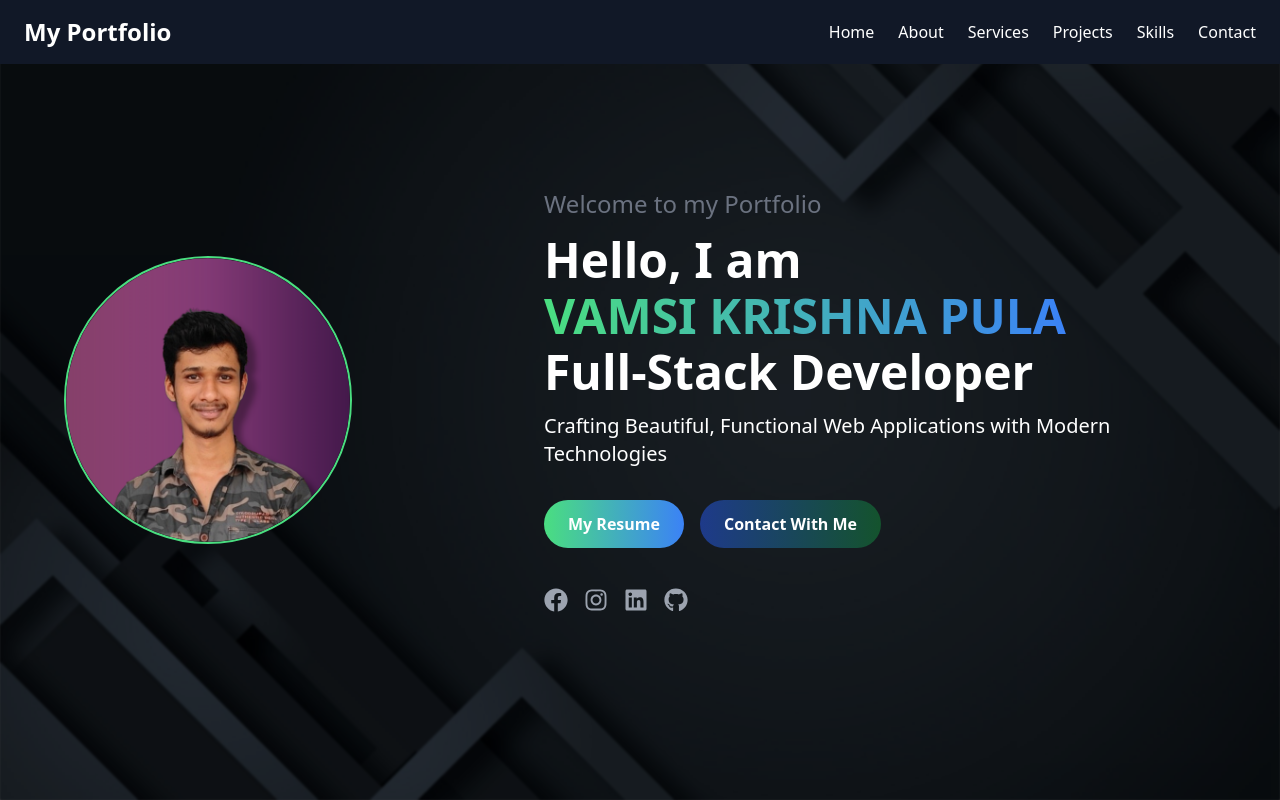
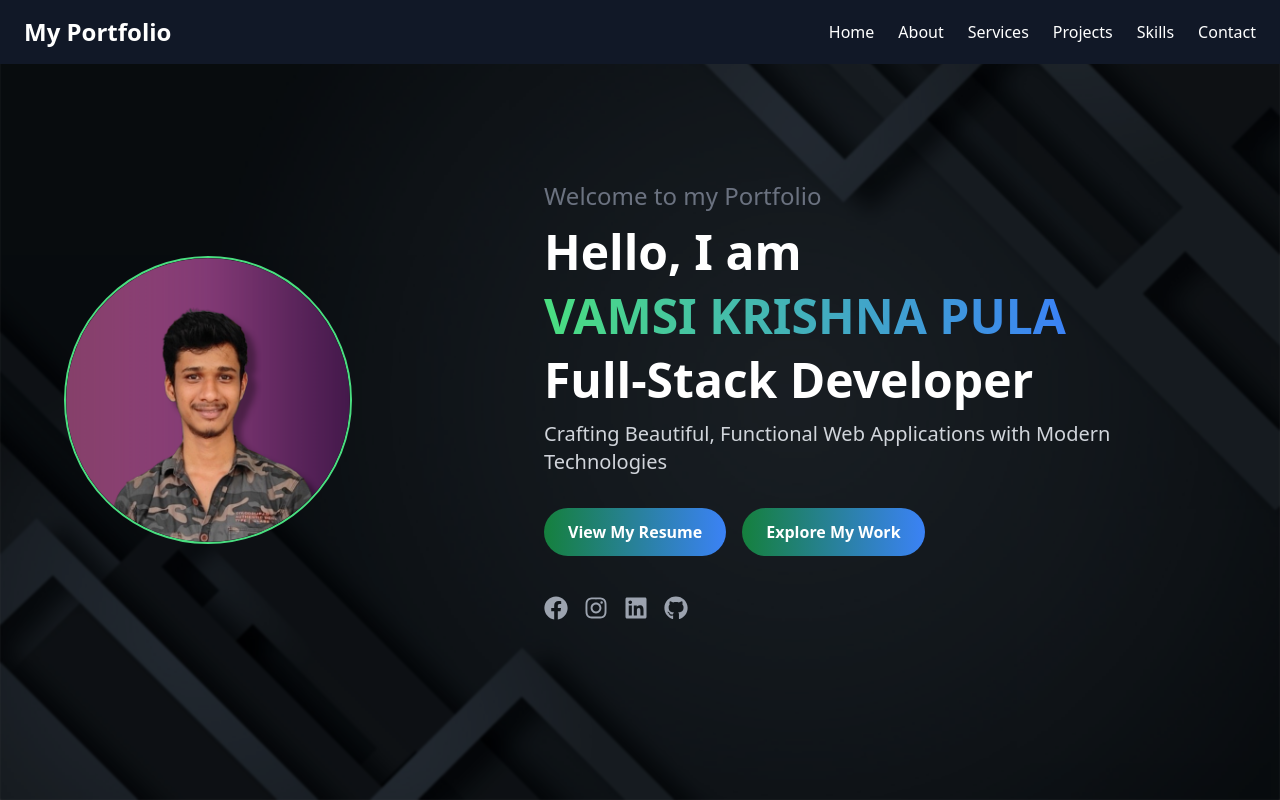
Before and after one commit to Pulavamsi2001/Vamsi-Portfolio, a React (Vite) app: page / in a window 1280 px wide. Shown: the top 800 px of the page. Built offline with nearby package versions, Linux system fonts and the light colour scheme.

Commit message:
fade to service card

```diff
--- a/src/components/Hero.jsx
+++ b/src/components/Hero.jsx
@@ -21,13 +21,13 @@ const Hero = () => {
       <div className="text-center md:text-left flex flex-col justify-center">
         <p className="text-lg md:text-xl lg:text-2xl text-gray-500">Welcome to my Portfolio</p>
         <h1 className="text-3xl mt-4 md:text-4xl lg:text-5xl font-bold">Hello, I am</h1>
-        <h1 className="text-3xl mt-2 md:text-4xl lg:text-5xl font-bold">
+        <h1 className="text-3xl md:mt-4 md:text-4xl lg:text-5xl font-bold">
           <span className="text-transparent bg-clip-text bg-gradient-to-r from-green-400 to-blue-500">
             VAMSI KRISHNA PULA <br />
           </span>
         </h1>
-        <h1 className="text-3xl mt-2 md:text-4xl lg:text-5xl font-bold">Full-Stack Developer</h1>
-        <p className="mt-4 text-base md:text-lg lg:text-xl leading-relaxed">
+        <h1 className="text-3xl md:mt-4 md:text-4xl lg:text-5xl font-bold">Full-Stack Developer</h1>
+        <p className="mt-4 text-base text-gray-300 md:text-lg lg:text-xl leading-relaxed">
           Crafting Beautiful, Functional Web Applications with Modern Technologies
         </p>
         <div className="mt-8 flex flex-col md:flex-row items-center md:items-start md:space-x-4 space-y-4 md:space-y-0">
@@ -35,17 +35,21 @@ const Hero = () => {
             href="path/to/your/resume.pdf"
             target="_blank"
             rel="noopener noreferrer"
-            className="bg-gradient-to-r from-green-400 to-blue-500 text-white font-semibold
+            className="bg-gradient-to-r from-green-700 to-blue-500 text-white font-semibold
             transform transition-transform duration-300 hover:text-blue-900 hover:scale-110 hover:shadow-lg px-6 py-3 rounded-full text-center"
           >
-            My Resume
+           View My Resume
           </a>
-          <button
-            className="bg-gradient-to-r from-blue-900 to-green-900 text-white font-semibold
-            transform transition-transform duration-300 hover:scale-110 hover:shadow-lg px-6 py-3 rounded-full"
+          <a
+            href="path/to/your/resume.pdf"
+            target="_blank"
+            rel="noopener noreferrer"
+            className="bg-gradient-to-r from-green-700 to-blue-500 text-white font-semibold
+            transform transition-transform duration-300 hover:text-blue-900 hover:scale-110 hover:shadow-lg px-6 py-3 rounded-full text-center"
           >
-            Contact With Me
-          </button>
+            Explore My Work
+          </a>
+
         </div>
         <div className="mt-10 flex justify-center md:justify-start space-x-4">
           <a href="https://www.facebook.com/pulavamsi2001?mibextid=ZbWKwL" target="_blank" rel="noopener noreferrer" className="text-gray-400 hover:text-white transform transition-transform duration-300 hover:scale-110">
--- a/src/components/Service.jsx
+++ b/src/components/Service.jsx
@@ -1,4 +1,4 @@
-import React from "react";
+import React, { useState, useEffect, useRef } from "react";
 
 // Array of service objects, each containing an id, title, and description
 const services = [
@@ -26,8 +26,39 @@ const services = [
 
 // Functional component to display the services
 const Service = () => {
+  const [visibleServices, setVisibleServices] = useState([]);
+  const sectionRef = useRef(null);
+
+  useEffect(() => {
+    const observer = new IntersectionObserver(
+      (entries) => {
+        entries.forEach((entry) => {
+          if (entry.isIntersecting) {
+            services.forEach((service, index) => {
+              setTimeout(() => {
+                setVisibleServices((prev) => [...prev, service.id]);
+              }, index * 500); // Adjust the delay as needed
+            });
+            observer.unobserve(entry.target);
+          }
+        });
+      },
+      { threshold: 0.1 } // Trigger the observer when 10% of the section is in view
+    );
+
+    if (sectionRef.current) {
+      observer.observe(sectionRef.current);
+    }
+
+    return () => {
+      if (sectionRef.current) {
+        observer.unobserve(sectionRef.current);
+      }
+    };
+  }, []);
+
   return (
-    <div className="text-white py-20" id="service">
+    <div className="text-white py-20" id="service" ref={sectionRef}>
       {/* Container for the services section */}
       <div className="container mx-auto px-8 md:px-16 lg:px-24">
         {/* Section title */}
@@ -38,7 +69,11 @@ const Service = () => {
           {services.map((service) => (
             <div
               key={service.id}
-              className="bg-gradient-to-r from-gray-700 via-gray-900 to-black p-6 rounded-lg shadow-lg hover:shadow-2xl transform transition-transform duration-300 hover:scale-105"
+              className={`bg-gradient-to-r from-gray-700 via-gray-900 to-black p-6 rounded-lg shadow-lg transform transition-all duration-500 ease-in-out ${
+                visibleServices.includes(service.id)
+                  ? "opacity-100 translate-y-0"
+                  : "opacity-0 translate-y-10"
+              }`}
             >
               {/* Service title */}
               <h3 className="text-2xl font-semibold mb-4 text-transparent bg-clip-text bg-gradient-to-r from-green-400 to-blue-500">
```
